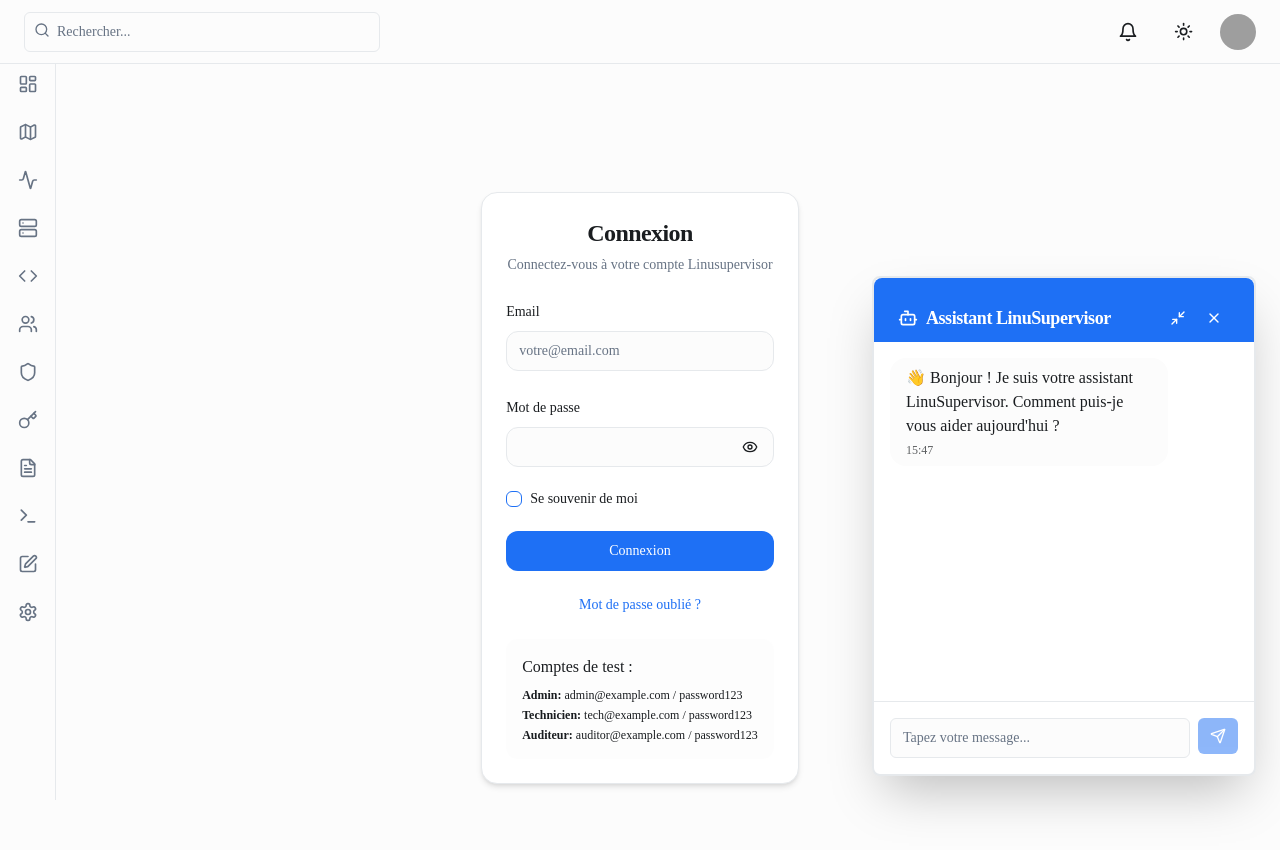
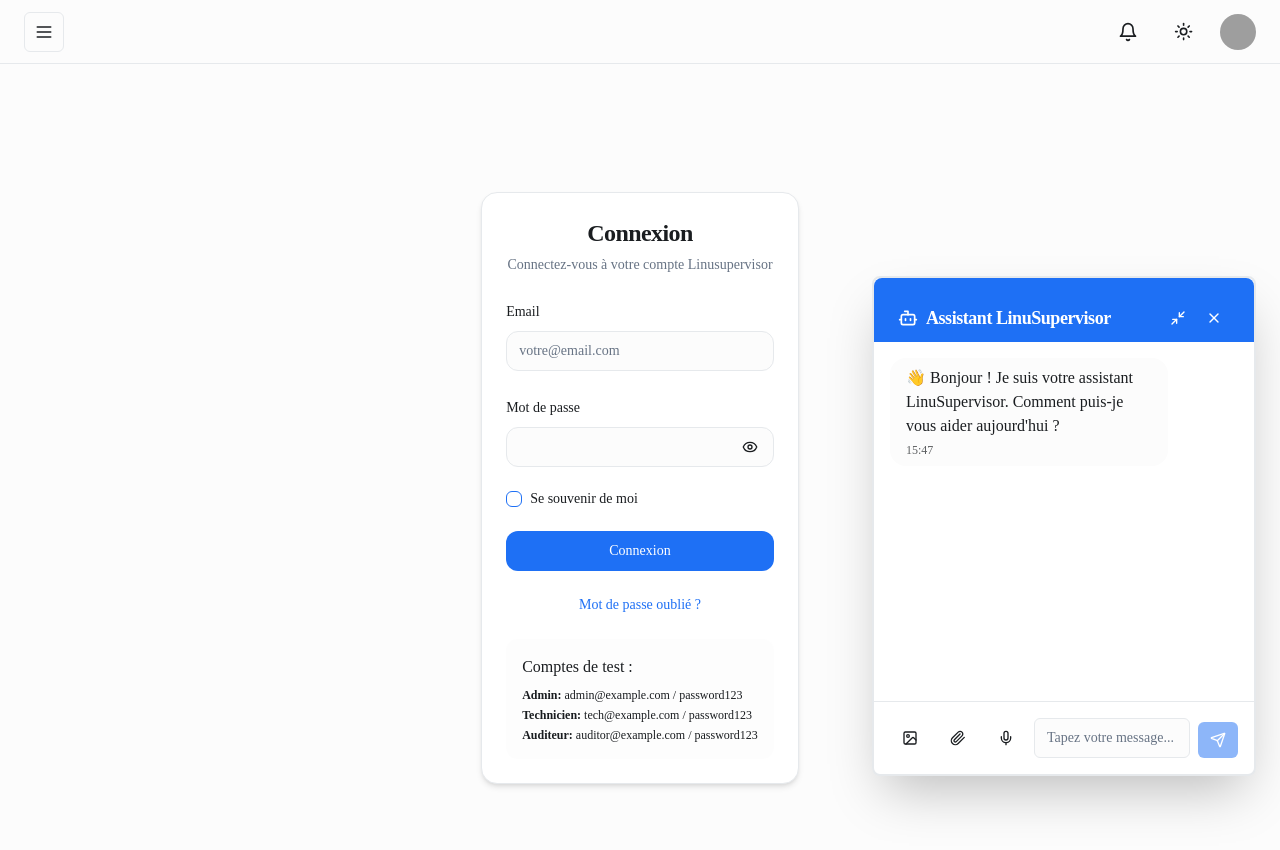
Before and after one commit to latifnjimoluh/linus-supervisor-ecosystem, a Next.js app: page / in a window 1280 px wide. Both pictures are taken after a click on the button 1224 px from the left and 744 px from the top of the page. Shown: the top 850 px of the page. Built offline with nearby package versions, Linux system fonts and the light colour scheme; grey boxes are pictures that could not be loaded.

Commit message:
feat: add sidebar toggle and improve chat

```diff
--- a/app/layout.tsx
+++ b/app/layout.tsx
@@ -2,11 +2,9 @@ import type { Metadata } from "next"
 import { Inter } from 'next/font/google'
 import "./globals.css"
 import { ThemeProvider } from "@/components/theme-provider"
-import { AppHeader } from "@/components/app-header"
-import { AppSidebar } from "@/components/app-sidebar"
 import { Toaster } from "@/components/ui/toaster"
-import { ChatbotLauncher } from "@/components/chatbot-launcher"
 import { ToastProvider } from "@/hooks/use-toast" // ✅ Ajout
+import { AppLayout } from "@/components/app-layout"
 
 const inter = Inter({ subsets: ["latin"] })
 
@@ -31,17 +29,10 @@ export default function RootLayout({
             enableSystem
             disableTransitionOnChange
           >
-            <div className="flex min-h-screen w-full flex-col">
-              <AppHeader />
-              <div className="flex flex-1">
-                <AppSidebar />
-                <main className="flex flex-1 flex-col gap-4 p-4 lg:gap-6 lg:p-6">
-                  {children}
-                </main>
-              </div>
-            </div>
+            <AppLayout>
+              {children}
+            </AppLayout>
             <Toaster />
-            <ChatbotLauncher />
           </ThemeProvider>
         </ToastProvider>
       </body>
--- a/components/app-header.tsx
+++ b/components/app-header.tsx
@@ -1,16 +1,18 @@
 "use client"
 
 import Link from "next/link"
-import { Sheet, SheetTrigger, SheetContent } from "@/components/ui/sheet"
 import { Button } from "@/components/ui/button"
-import { Input } from "@/components/ui/input"
 import { DropdownMenu, DropdownMenuTrigger, DropdownMenuContent, DropdownMenuLabel, DropdownMenuSeparator, DropdownMenuItem } from "@/components/ui/dropdown-menu"
 import { ModeToggle } from "@/components/mode-toggle"
-import { Menu, Search, Bell, User, Settings, LogOut, HelpCircle } from 'lucide-react'
+import { Menu, Bell, User, Settings, LogOut, HelpCircle } from 'lucide-react'
 import { Avatar, AvatarFallback, AvatarImage } from "@/components/ui/avatar"
 import { useToast } from "@/hooks/use-toast"
 
-export function AppHeader() {
+interface AppHeaderProps {
+  onToggleSidebar?: () => void
+}
+
+export function AppHeader({ onToggleSidebar }: AppHeaderProps) {
   const { toast } = useToast()
 
   const handleLogout = () => {
@@ -25,82 +27,16 @@ export function AppHeader() {
 
   return (
     <header className="sticky top-0 z-40 flex h-16 items-center gap-4 border-b bg-background px-4 md:px-6">
-      <Sheet>
-        <SheetTrigger asChild>
       <Button
         variant="outline"
         size="icon"
-            className="shrink-0 md:hidden"
+        className="shrink-0"
+        onClick={onToggleSidebar}
       >
         <Menu className="h-5 w-5" />
-            <span className="sr-only">Toggle navigation menu</span>
+        <span className="sr-only">Toggle sidebar</span>
       </Button>
-        </SheetTrigger>
-        <SheetContent side="left" className="flex flex-col">
-          <nav className="grid gap-2 text-lg font-medium">
-            <Link
-              href="#"
-              className="flex items-center gap-2 text-lg font-semibold"
-            >
-              <span className="sr-only">LinuSupervisor</span>
-            </Link>
-            <Link
-              href="/dashboard"
-              className="mx-[-0.65rem] flex items-center gap-4 rounded-xl px-3 py-2 text-muted-foreground hover:text-foreground"
-            >
-              Tableau de bord
-            </Link>
-            <Link
-              href="/monitoring"
-              className="mx-[-0.65rem] flex items-center gap-4 rounded-xl px-3 py-2 text-muted-foreground hover:text-foreground"
-            >
-              Supervision
-            </Link>
-            <Link
-              href="/deploy"
-              className="mx-[-0.65rem] flex items-center gap-4 rounded-xl px-3 py-2 text-muted-foreground hover:text-foreground"
-            >
-              Déploiement
-            </Link>
-            <Link
-              href="/templates"
-              className="mx-[-0.65rem] flex items-center gap-4 rounded-xl px-3 py-2 text-muted-foreground hover:text-foreground"
-            >
-              Templates
-            </Link>
-            <Link
-              href="/users"
-              className="mx-[-0.65rem] flex items-center gap-4 rounded-xl px-3 py-2 text-muted-foreground hover:text-foreground"
-            >
-              Utilisateurs
-            </Link>
-            <Link
-              href="/logs"
-              className="mx-[-0.65rem] flex items-center gap-4 rounded-xl px-3 py-2 text-muted-foreground hover:text-foreground"
-            >
-              Logs
-            </Link>
-            <Link
-              href="/settings"
-              className="mx-[-0.65rem] flex items-center gap-4 rounded-xl px-3 py-2 text-muted-foreground hover:text-foreground"
-            >
-              Paramètres
-            </Link>
-          </nav>
-        </SheetContent>
-      </Sheet>
-      <div className="w-full flex-1">
-        <form>
-          <div className="relative">
-            <Search className="absolute left-2.5 top-2.5 h-4 w-4 text-muted-foreground" />
-            <Input
-              type="search"
-              placeholder="Rechercher..."
-              className="w-full appearance-none bg-background pl-8 shadow-none md:w-2/3 lg:w-1/3"
-            />
-          </div>
-        </form>
-      </div>
+      <div className="flex-1" />
       <Button variant="ghost" size="icon" className="rounded-full">
         <Bell className="h-5 w-5" />
         <span className="sr-only">Notifications</span>
--- /dev/null
+++ b/components/app-layout.tsx
@@ -0,0 +1,36 @@
+"use client"
+
+import { usePathname } from "next/navigation"
+import * as React from "react"
+
+import { AppHeader } from "@/components/app-header"
+import { AppSidebar } from "@/components/app-sidebar"
+import { ChatbotLauncher } from "@/components/chatbot-launcher"
+
+interface AppLayoutProps {
+  children: React.ReactNode
+}
+
+export function AppLayout({ children }: AppLayoutProps) {
+  const pathname = usePathname()
+  const isLoginPage = pathname === "/login"
+  const [isSidebarOpen, setIsSidebarOpen] = React.useState(false)
+
+  const toggleSidebar = () => setIsSidebarOpen((open) => !open)
+  const closeSidebar = () => setIsSidebarOpen(false)
+
+  return (
+    <div className="flex min-h-screen w-full flex-col">
+      {!isLoginPage && <AppHeader onToggleSidebar={toggleSidebar} />}
+      <div className="flex flex-1">
+        {!isLoginPage && (
+          <AppSidebar isOpen={isSidebarOpen} onClose={closeSidebar} />
+        )}
+        <main className="flex flex-1 flex-col gap-4 p-4 lg:gap-6 lg:p-6">
+          {children}
+        </main>
+      </div>
+      {!isLoginPage && <ChatbotLauncher />}
+    </div>
+  )
+}
--- a/components/app-sidebar.tsx
+++ b/components/app-sidebar.tsx
@@ -6,7 +6,12 @@ import { Home, Server, LayoutDashboard, Users, FileText, Settings, Code, Map, Te
 import { cn } from "@/lib/utils"
 import { Tooltip, TooltipContent, TooltipProvider, TooltipTrigger } from "@/components/ui/tooltip"
 
-export function AppSidebar() {
+interface AppSidebarProps {
+  isOpen: boolean
+  onClose?: () => void
+}
+
+export function AppSidebar({ isOpen }: AppSidebarProps) {
   const pathname = usePathname()
 
   const navItems = [
@@ -25,8 +30,13 @@ export function AppSidebar() {
   ]
 
   return (
-    <aside className="fixed inset-y-0 left-0 z-10 hidden w-14 flex-col border-r bg-background sm:flex">
-      <nav className="flex flex-col items-center gap-4 px-2 sm:py-5">
+    <aside
+      className={cn(
+        "fixed inset-y-0 left-0 z-40 w-16 flex-col border-r bg-background transition-transform duration-300",
+        isOpen ? "translate-x-0" : "-translate-x-full"
+      )}
+    >
+      <nav className="flex flex-col items-center gap-4 px-2 py-5">
         <Link
           href="#"
           className="group flex h-9 w-9 shrink-0 items-center justify-center gap-2 rounded-full bg-primary text-lg font-semibold text-primary-foreground md:h-8 md:w-8 md:text-base"
--- a/components/chatbot-launcher.tsx
+++ b/components/chatbot-launcher.tsx
@@ -1,7 +1,7 @@
 "use client"
 
 import * as React from "react"
-import { Bot, Send, X, Minimize2, MessageCircle, Sparkles } from 'lucide-react'
+import { Bot, Send, X, Minimize2, MessageCircle, Sparkles, Image as ImageIcon, Paperclip, Mic } from 'lucide-react'
 import { motion, AnimatePresence } from "framer-motion"
 import { Button } from "@/components/ui/button"
 import { Card, CardContent, CardHeader, CardTitle } from "@/components/ui/card"
@@ -11,11 +11,18 @@ import { useToast } from "@/hooks/use-toast"
 import { cn } from "@/lib/utils"
 import { ChatbotModal } from "@/components/chatbot-modal"
 
+interface Attachment {
+  type: "image" | "file" | "audio"
+  url: string
+  name: string
+}
+
 interface ChatMessage {
   id: string
   type: "user" | "bot"
   content: string
   timestamp: Date
+  attachment?: Attachment
 }
 
 interface ChatbotLauncherProps {
@@ -58,6 +65,11 @@ export function ChatbotLauncher({ className }: ChatbotLauncherProps) {
   const { toast } = useToast()
   const scrollAreaRef = React.useRef<HTMLDivElement>(null)
   const [isModalOpen, setIsModalOpen] = React.useState(false)
+  const fileInputRef = React.useRef<HTMLInputElement>(null)
+  const imageInputRef = React.useRef<HTMLInputElement>(null)
+  const [isRecording, setIsRecording] = React.useState(false)
+  const mediaRecorderRef = React.useRef<MediaRecorder | null>(null)
+  const recordingChunks = React.useRef<Blob[]>([])
 
   // Auto-scroll to bottom when new messages arrive
   React.useEffect(() => {
@@ -107,6 +119,59 @@ export function ChatbotLauncher({ className }: ChatbotLauncherProps) {
     if (e.key === 'Enter' && !e.shiftKey) {
       e.preventDefault()
       handleSendMessage()
+    }
+  }
+
+  const handleFileChange = (
+    e: React.ChangeEvent<HTMLInputElement>,
+    type: "file" | "image"
+  ) => {
+    const file = e.target.files?.[0]
+    if (!file) return
+    const url = URL.createObjectURL(file)
+    const userMessage: ChatMessage = {
+      id: Date.now().toString(),
+      type: "user",
+      content: "",
+      timestamp: new Date(),
+      attachment: { type, url, name: file.name }
+    }
+    setMessages(prev => [...prev, userMessage])
+    e.target.value = ""
+  }
+
+  const handleToggleRecording = async () => {
+    if (isRecording) {
+      mediaRecorderRef.current?.stop()
+      setIsRecording(false)
+    } else {
+      try {
+        const stream = await navigator.mediaDevices.getUserMedia({ audio: true })
+        const recorder = new MediaRecorder(stream)
+        mediaRecorderRef.current = recorder
+        recordingChunks.current = []
+        recorder.ondataavailable = (event) => {
+          if (event.data.size > 0) {
+            recordingChunks.current.push(event.data)
+          }
+        }
+        recorder.onstop = () => {
+          const blob = new Blob(recordingChunks.current, { type: 'audio/webm' })
+          const url = URL.createObjectURL(blob)
+          const userMessage: ChatMessage = {
+            id: Date.now().toString(),
+            type: 'user',
+            content: '',
+            timestamp: new Date(),
+            attachment: { type: 'audio', url, name: 'enregistrement.webm' }
+          }
+          setMessages(prev => [...prev, userMessage])
+        }
+        recorder.start()
+        setIsRecording(true)
+      } catch (error) {
+        console.error('Audio recording error:', error)
+      }
     }
   }
 
@@ -211,7 +276,7 @@ export function ChatbotLauncher({ className }: ChatbotLauncherProps) {
                   >
                     <CardContent className="flex-1 p-0 flex flex-col">
                       {/* Messages Area */}
-                      <ScrollArea className="flex-1 p-4" ref={scrollAreaRef}>
+                      <ScrollArea className="flex-1 p-4 overflow-y-auto" ref={scrollAreaRef}>
                         <div className="space-y-4">
                           {messages.map((message) => (
                             <div
@@ -223,13 +288,33 @@ export function ChatbotLauncher({ className }: ChatbotLauncherProps) {
                             >
                               <div
                                 className={cn(
-                                  "max-w-[80%] rounded-2xl px-4 py-2 text-sm",
+                                  "max-w-[80%] rounded-2xl px-4 py-2 text-sm break-words",
                                   message.type === "user"
                                     ? "bg-primary text-primary-foreground"
-                                    : "bg-muted text-foreground"
+                                    : "bg-muted text-foreground",
                                 )}
                               >
-                                <div className="whitespace-pre-wrap">{message.content}</div>
+                                {message.attachment ? (
+                                  message.attachment.type === "image" ? (
+                                    <img
+                                      src={message.attachment.url}
+                                      alt={message.attachment.name}
+                                      className="rounded-md max-w-full"
+                                    />
+                                  ) : message.attachment.type === "audio" ? (
+                                    <audio controls src={message.attachment.url} className="w-full" />
+                                  ) : (
+                                    <a
+                                      href={message.attachment.url}
+                                      download={message.attachment.name}
+                                      className="underline"
+                                    >
+                                      {message.attachment.name}
+                                    </a>
+                                  )
+                                ) : (
+                                  <div className="whitespace-pre-wrap break-words">{message.content}</div>
+                                )}
                                 <div className="text-xs opacity-70 mt-1">
                                   {message.timestamp.toLocaleTimeString("fr-FR", {
                                     hour: "2-digit",
@@ -259,7 +344,44 @@ export function ChatbotLauncher({ className }: ChatbotLauncherProps) {
 
                       {/* Input Area */}
                       <div className="p-4 border-t">
-                        <div className="flex gap-2">
+                        <div className="flex gap-2 items-end">
+                          <input
+                            type="file"
+                            accept="image/*"
+                            ref={imageInputRef}
+                            className="hidden"
+                            onChange={(e) => handleFileChange(e, "image")}
+                          />
+                          <input
+                            type="file"
+                            ref={fileInputRef}
+                            className="hidden"
+                            onChange={(e) => handleFileChange(e, "file")}
+                          />
+                          <Button
+                            type="button"
+                            variant="ghost"
+                            size="icon"
+                            onClick={() => imageInputRef.current?.click()}
+                          >
+                            <ImageIcon className="h-4 w-4" />
+                          </Button>
+                          <Button
+                            type="button"
+                            variant="ghost"
+                            size="icon"
+                            onClick={() => fileInputRef.current?.click()}
+                          >
+                            <Paperclip className="h-4 w-4" />
+                          </Button>
+                          <Button
+                            type="button"
+                            variant={isRecording ? "destructive" : "ghost"}
+                            size="icon"
+                            onClick={handleToggleRecording}
+                          >
+                            <Mic className="h-4 w-4" />
+                          </Button>
                           <Input
                             value={inputValue}
                             onChange={(e) => setInputValue(e.target.value)}
```
Lines whose indentation alone changed are shown as unchanged.
